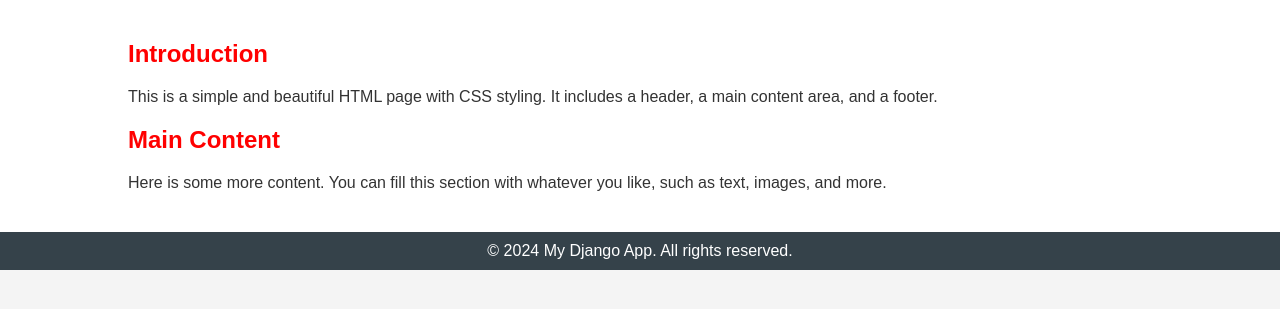
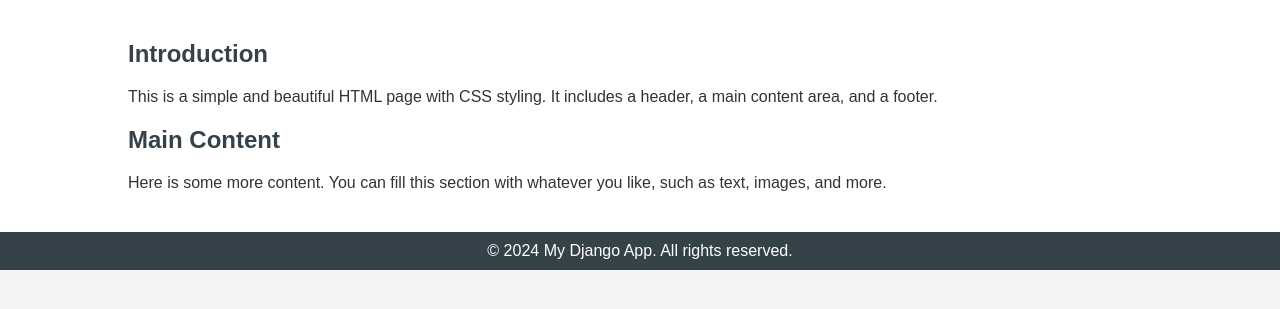
Before and after one commit to draazxp/simple_django_app, a Django app: template myapp/templates/index.html in a window 1280 px wide. Shown: the part 126-435 px from the top of the page. Run offline with Django 5.2, Linux system fonts and the light colour scheme; the template is opened without the code that fills it, so the values that code supplies are empty.

Commit message:
reset colr

```diff
--- a/myapp/templates/index.html
+++ b/myapp/templates/index.html
@@ -60,8 +60,8 @@
         }
 
         h2 {
-            /* color: #35424a; */
-            color : red;
+            color: #35424a;
+
         }
 
         footer {
```
